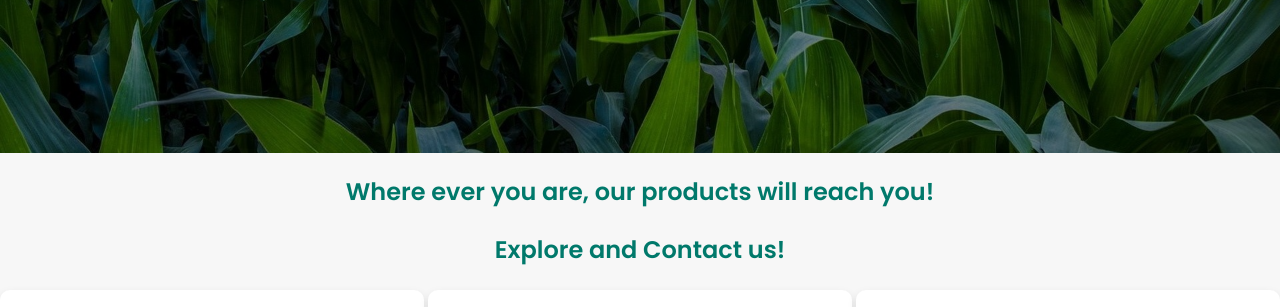
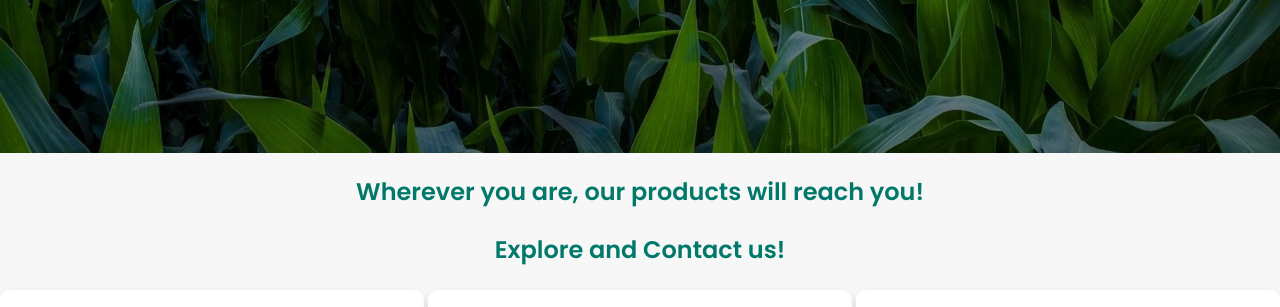
Before and after one commit to muhvmmv/husnaagro, a plain HTML site: page products.html in a window 1280 px wide. Shown: the part 467-774 px from the top of the page. Drawn offline with Linux system fonts and the light colour scheme.

Commit message:
products.html

```diff
--- a/products.html
+++ b/products.html
@@ -38,7 +38,7 @@
 
 
     <section class="products">
-        <h2>Where ever you are, our products will reach you!</h2>
+        <h2>Wherever you are, our products will reach you!</h2>
         <h2>Explore and Contact us!</h2>
         <div class="product-grid">
             <div class="product-item">
```
